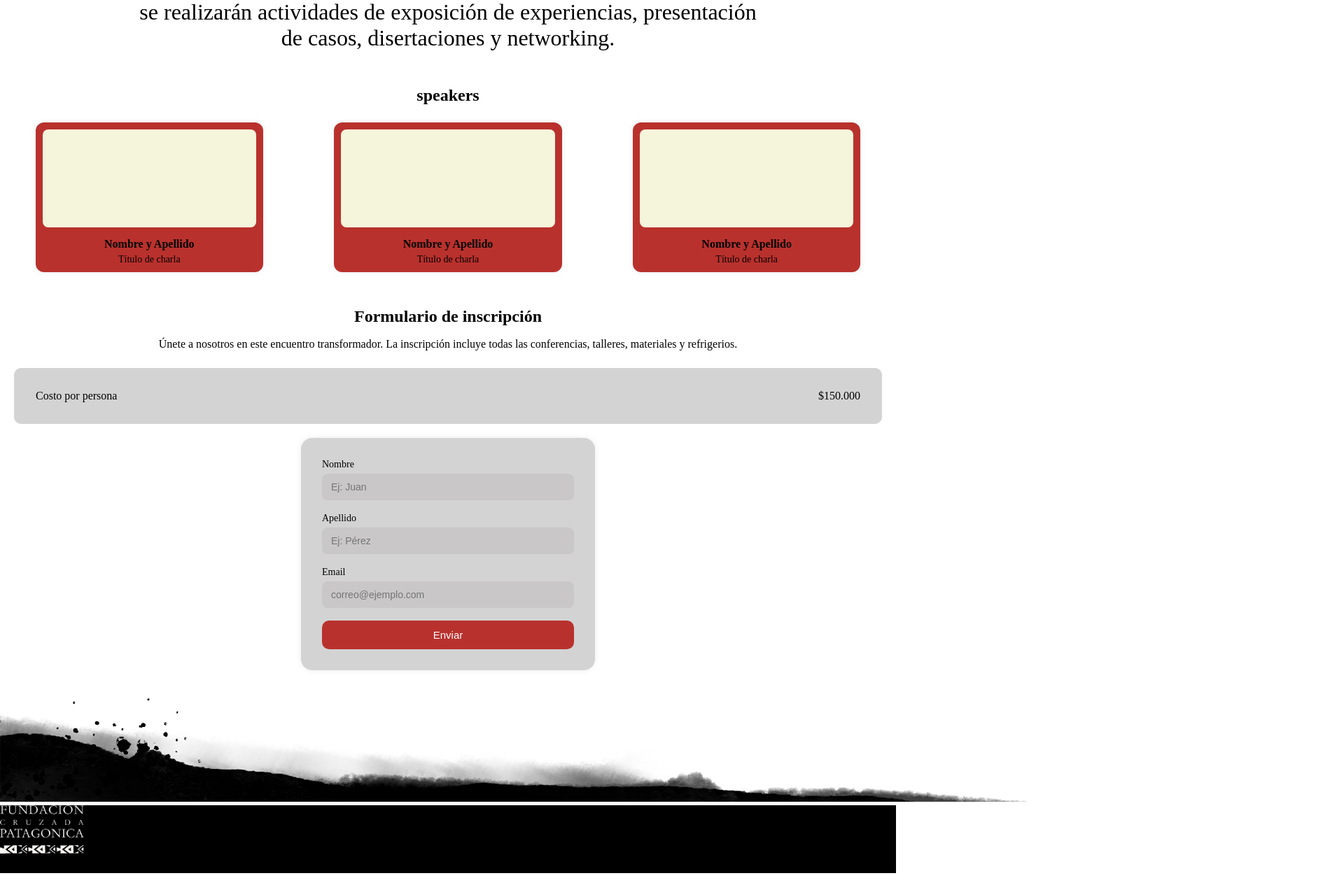
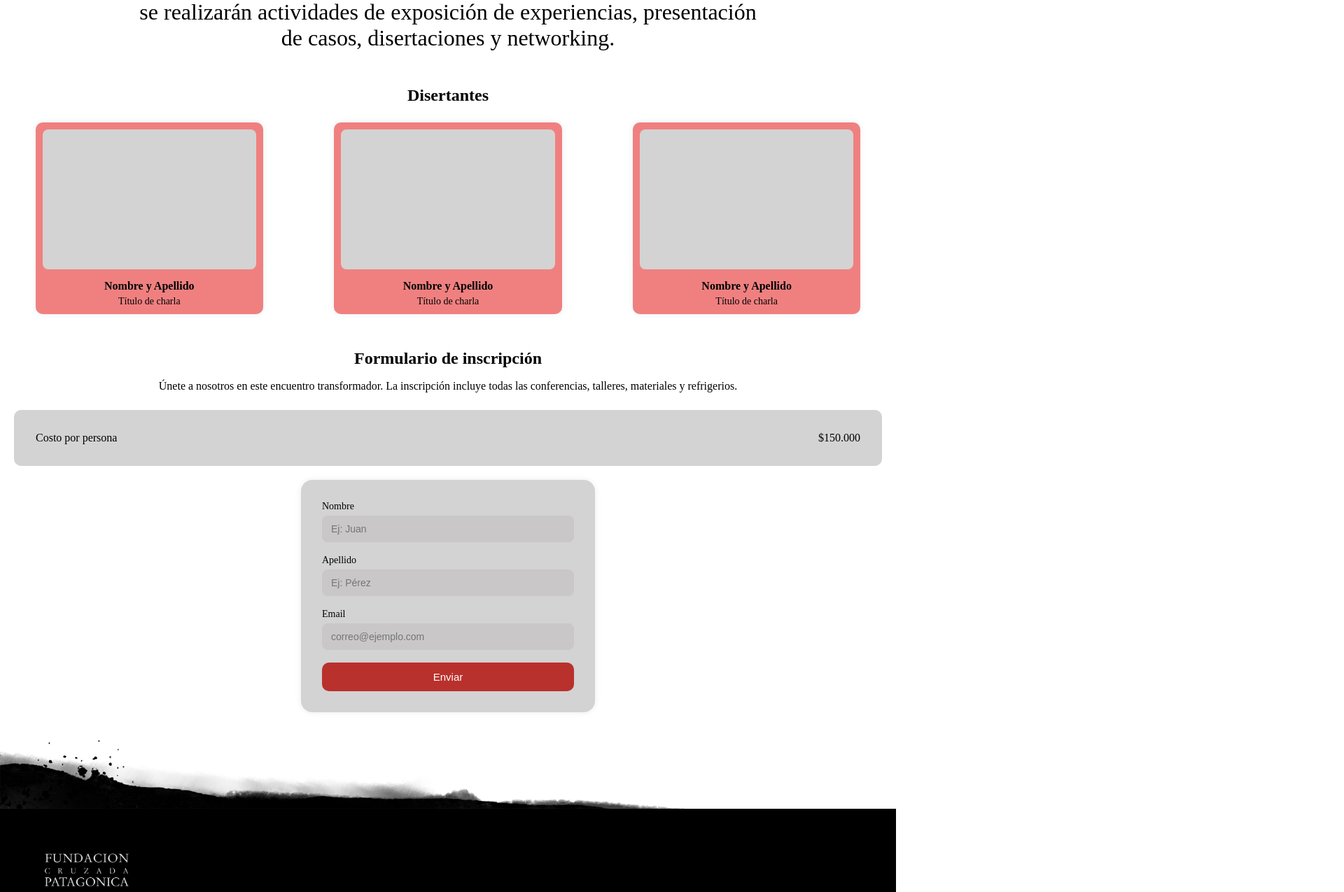
Before and after one commit to Renzo-Bravo/CruzadaLanding, a React (Vite) app: page / in a window 1280 px wide. Shown: the part 1182-2457 px from the top of the page at 70% size, 1920 px wide, since content can reach past the window. Before the commit the page ends 2430 px from the top, so only its background shows below. Built offline with nearby package versions, Linux system fonts and the light colour scheme.

Commit message:
Fix view

```diff
--- a/src/components/Footer.css
+++ b/src/components/Footer.css
@@ -10,15 +10,18 @@
 
 .footer .footer-head {
   width: 100%;
+  display: flex;
 }
 
-.footer .fondo-head img {
+.footer .footer-head img {
   width: 100%;
+  align-items: end;
 }
 
 .footer-end {
   width: 100%;
   background-color: black;
+  padding: 5%;
 }
 
 .footer-logo {
--- a/src/components/Footer.jsx
+++ b/src/components/Footer.jsx
@@ -6,7 +6,7 @@ export default function Footer() {
   return (
     <footer className="footer">
       <div className="footer-head">
-        <img src={FondoFooter} alt="Fondo Footer" />
+          <img src={FondoFooter} alt="Fondo Footer" />
       </div>
       <section className="footer-end">
         <div className="footer-logo">
--- a/src/components/Speakers.css
+++ b/src/components/Speakers.css
@@ -20,17 +20,17 @@
 
 .speakers-card {
   width: 80%;
-  background: var(--primary--clr);
+  background: lightcoral;
   padding: 10px;
-  border-radius: 12px;
+  border-radius: 10px;
   text-align: center;
   box-shadow: 0 0 8px rgba(0,0,0,0.08);
 }
 
 .foto-placeholder {
   width: 100%;
-  height: 140px;
-  background: beige;
+  height: 200px;
+  background: lightgray;
   border-radius: 8px;
   margin-bottom: 15px;
   display: flex;
--- a/src/components/Speakers.jsx
+++ b/src/components/Speakers.jsx
@@ -18,7 +18,7 @@ export default function Speakers() {
 
   return (
     <section className="speakers-section">
-      <h2 className="speakers-title">speakers</h2>
+      <h2 className="speakers-title">Disertantes</h2>
 
       <div className="speakers-grid">
         {speakers.map((d, index) => (
```
